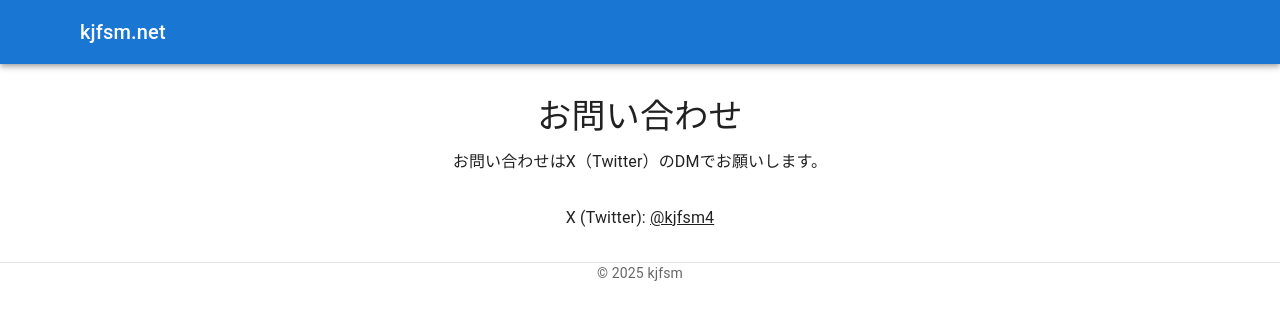
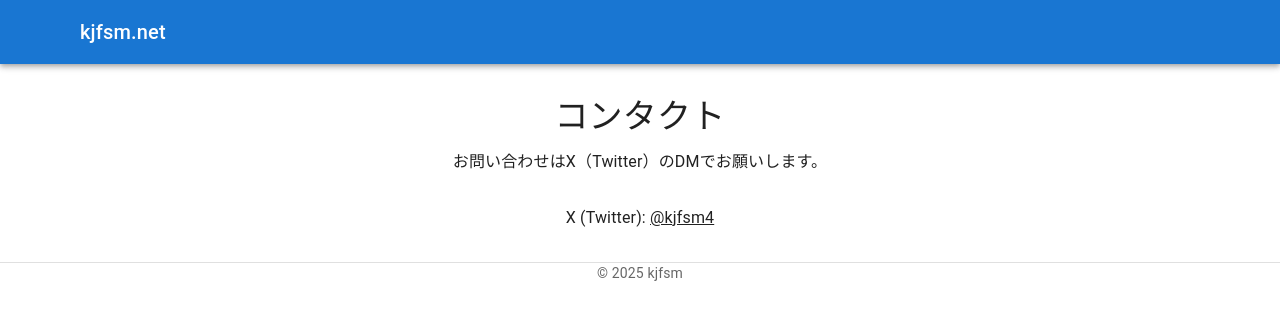
Before and after one commit to kjfsm/kjfsm.github.io, a Next.js app: page /contact in a window 1280 px wide. Shown: the top 320 px of the page. Built offline with nearby package versions, Linux system fonts and the light colour scheme; some icons are missing; what @mui/material-nextjs would draw is missing.

Commit message:
コンタクトページとDrawerコンポーネントの「お問い合わせ」を「コンタクト」に変更

```diff
--- a/src/app/contact/page.tsx
+++ b/src/app/contact/page.tsx
@@ -13,7 +13,7 @@ export default function Contact() {
         }}
       >
         <Typography variant="h4" component="h1" gutterBottom>
-          お問い合わせ
+          コンタクト
         </Typography>
         <Typography variant="body1" sx={{ mb: 4, textAlign: "center" }}>
           お問い合わせはX（Twitter）のDMでお願いします。
--- a/src/components/Drawer.tsx
+++ b/src/components/Drawer.tsx
@@ -27,7 +27,7 @@ export default function TemporaryDrawer() {
     { icon: <HomeIcon />, text: "ホーム", path: "/" },
     { icon: <EmojiPeopleIcon />, text: "自分について", path: "/about" },
     { icon: <WindowIcon />, text: "Windows", path: "/windows" },
-    { icon: <ContactMailIcon />, text: "お問い合わせ", path: "/contact" },
+    { icon: <ContactMailIcon />, text: "コンタクト", path: "/contact" },
   ];
 
   const DrawerList = (
```
